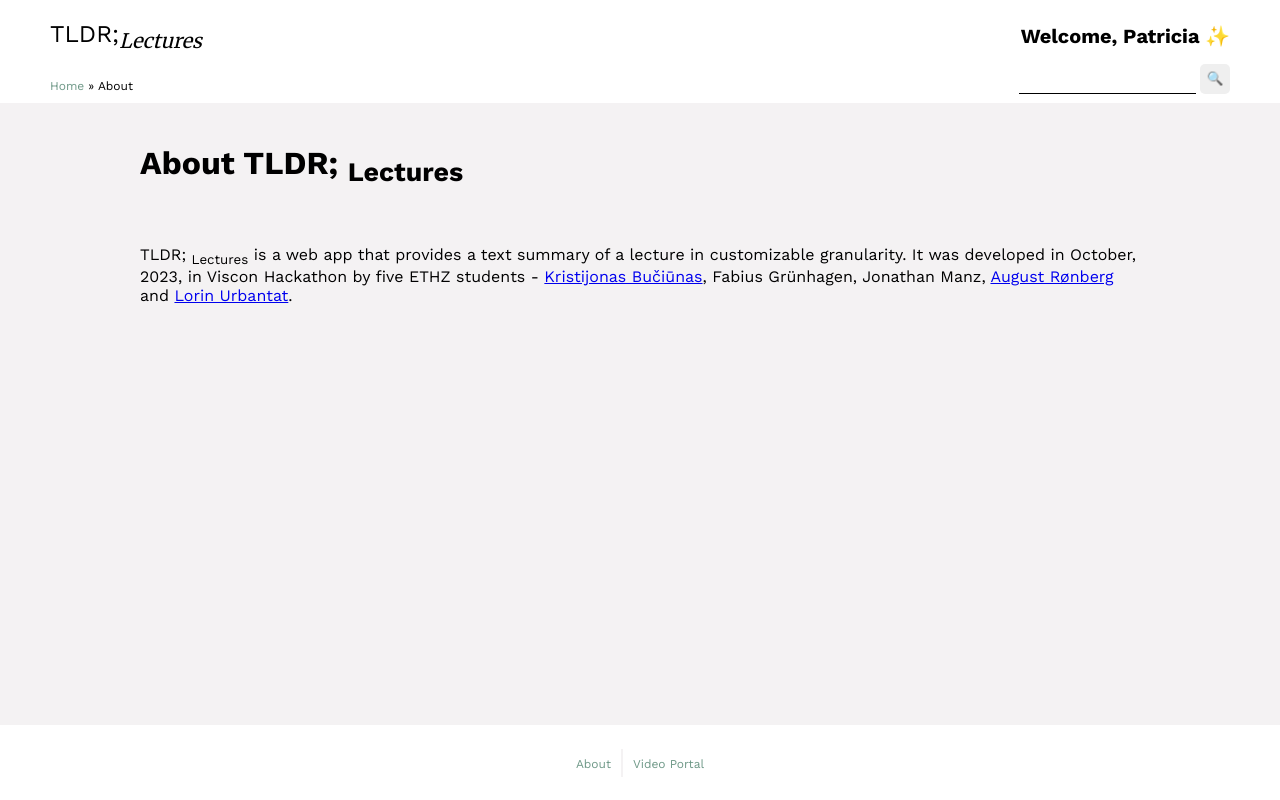
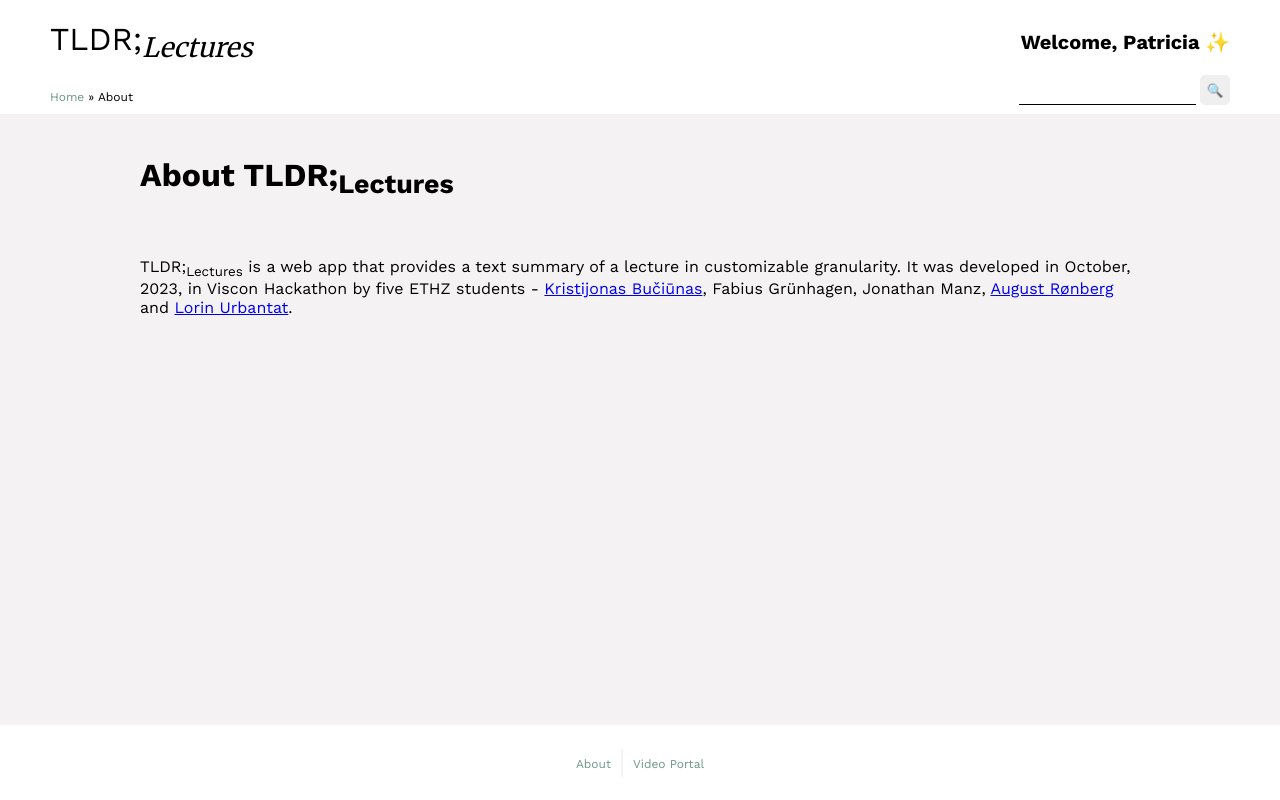
Before and after one commit to Hygster/ETH-Hackathon-Lecture-Summarizer, a Django app: page /about in a window 1280 px wide. Run offline with Django 4.2, Linux system fonts and the light colour scheme.

Commit message:
Small fixes

```diff
--- a/TLDRserver/TLDR/templates/styles/index.css
+++ b/TLDRserver/TLDR/templates/styles/index.css
@@ -58,7 +58,6 @@
     gap: 10px;
     position: relative;
     align-self: stretch;
-    padding: 0 10px;
     justify-content: space-between;
     flex: 0 0 auto;
 }
--- a/TLDRserver/TLDR/templates/styles/main.css
+++ b/TLDRserver/TLDR/templates/styles/main.css
@@ -12,6 +12,7 @@
     --variable-collection-font-size-medium: 16px;
     --variable-collection-font-size-large: 20px;
     --variable-collection-font-size-xlarge: 24px;
+    --variable-collection-font-size-xxlarge: 32px;
 
     /* Font Families */
     --variable-collection-font-family-sans-serif: 'Work Sans', sans-serif;
@@ -79,6 +80,16 @@
 .header .page-title sub {
     font-family: var(--variable-collection-font-family-serif);
     font-style: italic;
+    background-color: black;
+    overflow: hidden;
+    background: linear-gradient(to right, var(--variable-collection-accent-green), var(--variable-collection-accent-green) 50%, black 50%);
+    background-clip: text;
+    -webkit-background-clip: text;
+    -webkit-text-fill-color: transparent;
+    background-size: 200% 100%;
+    background-position: 100%;
+    transition: background-position 275ms ease;
+    padding-right: 5px;
 }
 
 .header .page-title a {
@@ -87,7 +98,7 @@
     font-family: var(--variable-collection-font-family-sans-serif);
     font-weight: 400;
     color: #000000;
-    font-size: var(--variable-collection-font-size-xlarge);
+    font-size: var(--variable-collection-font-size-xxlarge);
     letter-spacing: 0;
     line-height: normal;
     transition: transform 0.1s ease-in-out;
@@ -96,6 +107,10 @@
 
 .header .page-title:hover a {
     transform: scale(1.05);
+}
+
+.header .page-title:hover sub {
+    background-position: 0 100%;
 }
 
 .header .welcome-text {
--- a/TLDRserver/TLDR/templates/views/about.html
+++ b/TLDRserver/TLDR/templates/views/about.html
@@ -33,8 +33,8 @@
   </header>
   <main class="main">
     <div class="content">
-        <h1>About TLDR; <sub>Lectures</sub></h1>
-        <p>TLDR; <sub>Lectures</sub> is a web app that provides a text summary of a lecture in customizable granularity. It was  developed in October, 2023, in Viscon
+        <h1>About <span class="logo">TLDR;<sub>Lectures</sub></span></h1>
+        <p><span class="logo">TLDR;<sub>Lectures</sub></span> is a web app that provides a text summary of a lecture in customizable granularity. It was  developed in October, 2023, in Viscon
         Hackathon by five ETHZ students - <a href="https://www.linkedin.com/in/kristijonas-bu%C4%8Di%C5%ABnas-31010b270/" target="_blank">Kristijonas Bučiūnas</a>, Fabius Grünhagen, Jonathan Manz, <a href="https://www.linkedin.com/in/augustronberg/" target="_blank">August Rønberg</a> and <a href="https://www.linkedin.com/in/bruol/" target="_blank">Lorin Urbantat</a>.</p>
     </div>
   </main>
```
